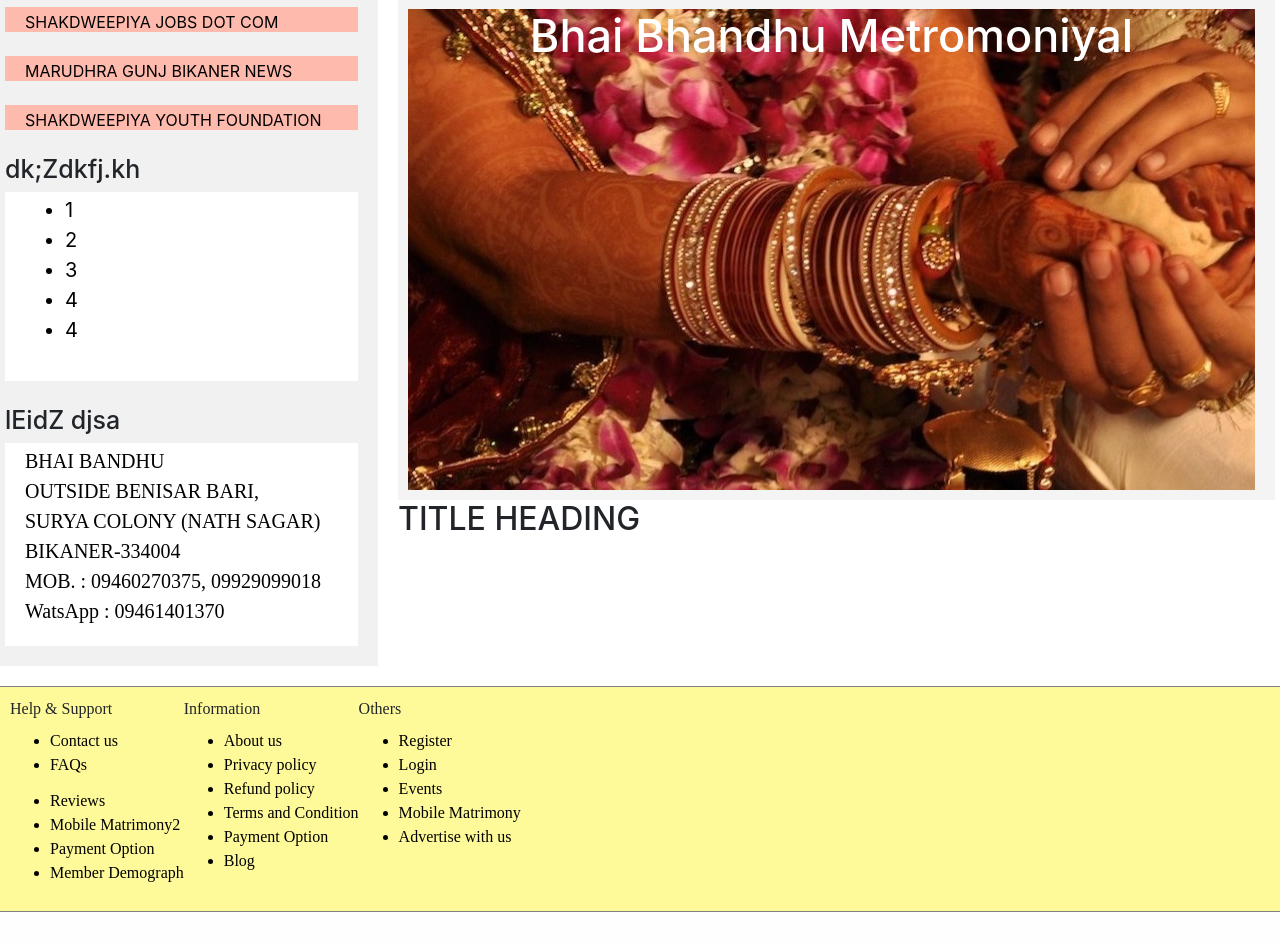
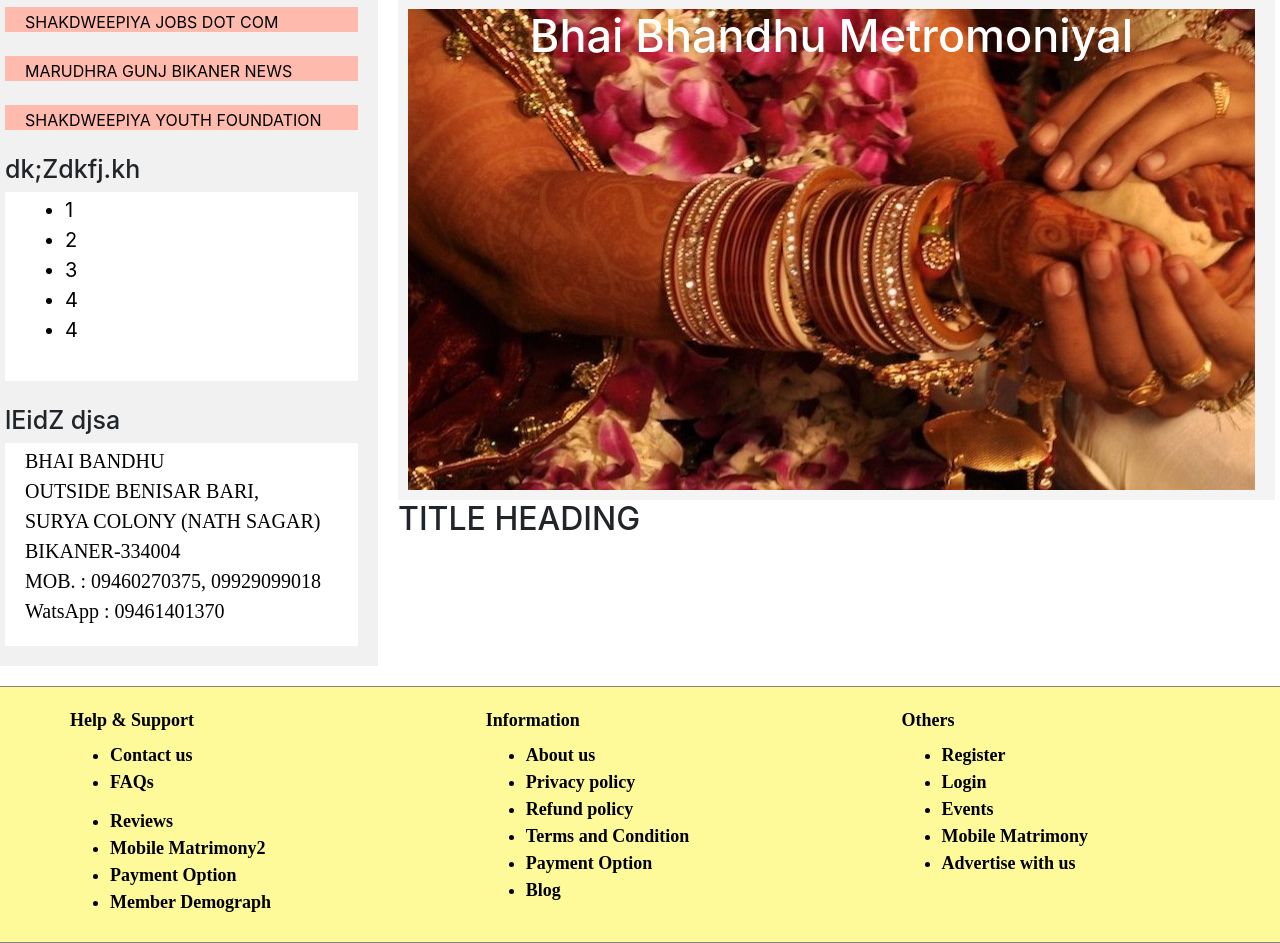
Before and after one commit to vaibhavbhojak/bhaibandhu_project, a PHP site: page /index.php in a window 1280 px wide. Shown: the part 1383-2326 px from the top of the page. Before the commit the page ends 2295 px from the top, so only its background shows below. Run offline with PHP 8.4, Linux system fonts and the light colour scheme; some libraries are stand-ins or nearby versions.

Commit message:
Update styles.css

```diff
--- a/css/styles.css
+++ b/css/styles.css
@@ -137,6 +137,7 @@ body .footer {
 /* Footer */
 .footer {
   padding: 10px;
+  display: inline-flex
   width: auto;
    background-color: #fff20066;
   margin-top: 20px;
@@ -181,7 +182,7 @@ text-decoration: none;
 /* Responsive layout - when the screen is less than 700px wide, make the two columns stack on top of each other instead of next to each other */
 @media screen and (max-width: 700px) {
   .row,
-  .navbar, .footer, .main, .div, .ul, .fakeing {
+  .navbar, .footer, .main, .div, .ul, .fakeing, .h5, .li {
     flex-direction: column;
     text-align: center;
   }
@@ -319,3 +320,28 @@ input[type=submit]:hover {
 /*end*/
 
 /*footer2*/
+.div{
+
+font-size: 18px;
+width: 100%;
+font-weight: bold;
+color: black;
+padding-left: 60px;
+width: 33%;
+padding-top: 10px;
+
+}
+
+.h5{
+
+  border-top: solid red 5px;
+  width:100px;
+}
+.ul{
+  font-size: 15px;
+}
+
+.li{
+padding-bottom: 12px;
+
+}
```
